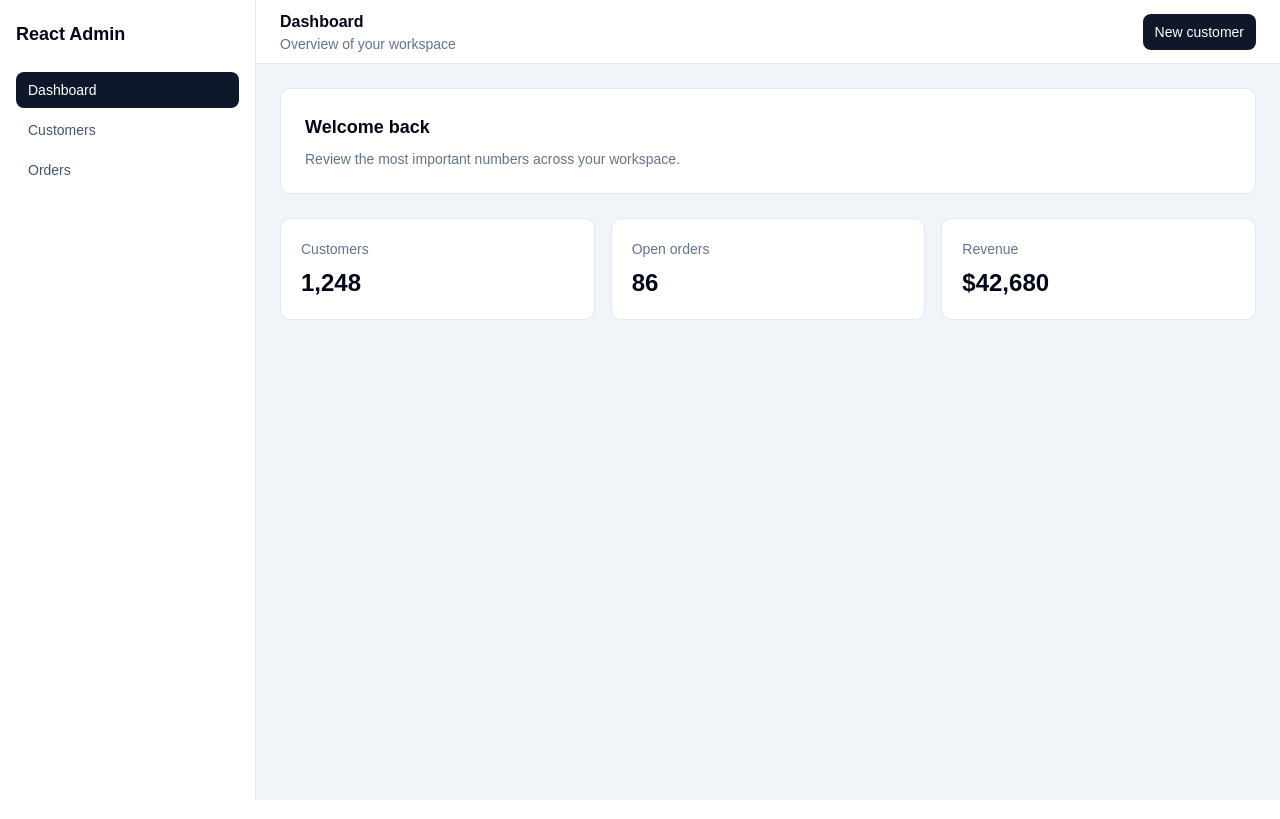
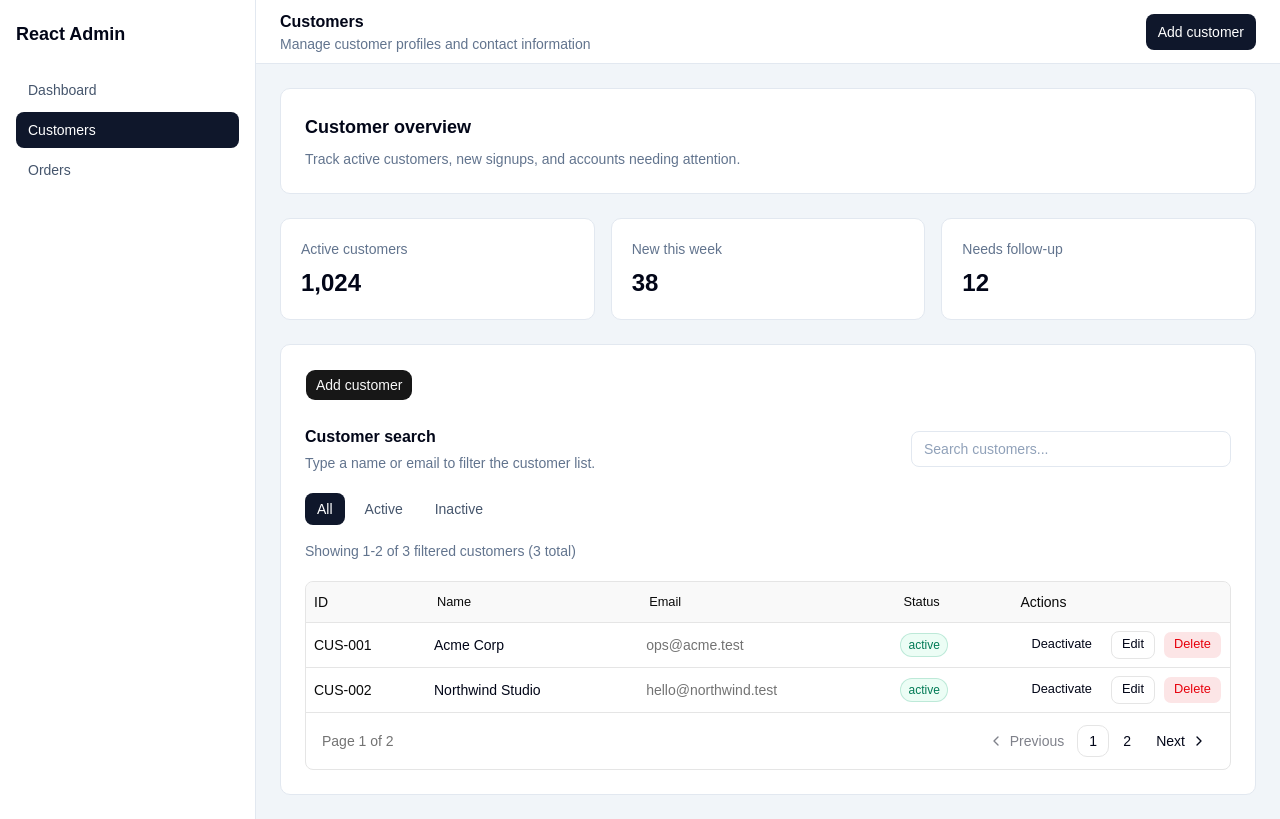
Before and after one commit to yy1234/react-admin-study, a React (Vite) app: page /customers in a window 1280 px wide. Built offline with nearby package versions, Linux system fonts and the light colour scheme.

Commit message:
完成第八阶段并接入基础路由

```diff
--- a/package.json
+++ b/package.json
@@ -23,6 +23,7 @@
     "react": "^19.2.7",
     "react-dom": "^19.2.7",
     "react-hook-form": "^7.81.0",
+    "react-router": "^8.2.0",
     "shadcn": "^4.12.0",
     "sonner": "^2.0.7",
     "tailwind-merge": "^3.6.0",
--- a/src/App.tsx
+++ b/src/App.tsx
@@ -1,44 +1,47 @@
-import { useState } from 'react'
+import { Outlet, useLocation } from 'react-router'
 import { Header } from './components/layout/Header'
 import { Sidebar } from './components/layout/Sidebar'
 import { Toaster } from './components/shadcn-ui/sonner'
-import { ContentPage } from './pages/ContentPage'
-
-type PageKey = 'dashboard' | 'customers' | 'orders'
 
 const pageTitles: Record<
-  PageKey,
+  string,
   {
     title: string
     description: string
     actionLabel: string
   }
 > = {
-  dashboard: {
+  '/dashboard': {
     title: 'Dashboard',
     description: 'Overview of your workspace',
     actionLabel: 'New customer',
   },
-  customers: {
+  '/customers': {
     title: 'Customers',
     description: 'Manage customer profiles and contact information',
     actionLabel: 'Add customer',
   },
-  orders: {
+  '/orders': {
     title: 'Orders',
     description: 'Track open orders and recent transactions',
     actionLabel: 'Create order',
   },
 }
 
+const notFoundPageTitle = {
+  title: 'Page not found',
+  description: 'The requested page does not exist',
+  actionLabel: 'React Admin',
+}
+
 function App() {
-  const [activePage, setActivePage] = useState<PageKey>('dashboard')
-  const currentPage = pageTitles[activePage]
+  const { pathname } = useLocation()
+  const currentPage = pageTitles[pathname] ?? notFoundPageTitle
 
   return (
     <div className="min-h-screen bg-slate-100 text-slate-950">
       <div className="flex min-h-screen">
-        <Sidebar activePage={activePage} onPageChange={setActivePage} />
+        <Sidebar />
 
         <div className="flex min-w-0 flex-1 flex-col">
           <Header
@@ -47,7 +50,7 @@ function App() {
             actionLabel={currentPage.actionLabel}
           />
 
-          <ContentPage activePage={activePage} />
+          <Outlet />
         </div>
       </div>
       <Toaster position="top-right" richColors />
--- a/src/components/customers/useCustomers.ts
+++ b/src/components/customers/useCustomers.ts
@@ -15,6 +15,7 @@ import {
 import type {
   Customer,
   CustomerListParams,
+  CustomerListResult,
   CustomerSortDirection,
   CustomerSortField,
   CustomerStatusFilter,
@@ -24,6 +25,32 @@ import type {
 const customersQueryKey = ['customers'] as const
 const emptyCustomers: Customer[] = []
 const pageSize = 2
+
+function toggleCustomerStatusInResult(
+  customerListResult: CustomerListResult | undefined,
+  customerId: string,
+): CustomerListResult | undefined {
+  if (customerListResult === undefined) {
+    return undefined
+  }
+
+  return {
+    ...customerListResult,
+    customers: customerListResult.customers.map((customer) => {
+      if (customer.id !== customerId) {
+        return customer
+      }
+
+      const nextStatus: Customer['status'] =
+        customer.status === 'active' ? 'inactive' : 'active'
+
+      return {
+        ...customer,
+        status: nextStatus,
+      }
+    }),
+  }
+}
 
 export function useCustomers() {
   const queryClient = useQueryClient()
@@ -78,7 +105,38 @@ export function useCustomers() {
 
   const toggleCustomerStatusMutation = useMutation({
     mutationFn: toggleCustomerStatusRequest,
-    onSuccess: async () => {
+    onMutate: async (customerId) => {
+      /*
+       onMutate   // 请求前，先改缓存
+  onError    // 请求失败，回滚缓存
+  onSettled  // 不管成功失败，最后重新拉一次
+  // */
+      await queryClient.cancelQueries({ queryKey: customersQueryKey })
+
+      const queryKey = [...customersQueryKey, customerListParams]
+      const previousCustomerListResult =
+        queryClient.getQueryData<CustomerListResult>(queryKey)
+
+      queryClient.setQueryData<CustomerListResult>(queryKey, (currentData) =>
+        toggleCustomerStatusInResult(currentData, customerId),
+      )
+
+      return {
+        previousCustomerListResult,
+        queryKey,
+      }
+    },
+    onError: (_error, _customerId, context) => {
+      if (context?.previousCustomerListResult === undefined) {
+        return
+      }
+
+      queryClient.setQueryData(
+        context.queryKey,
+        context.previousCustomerListResult,
+      )
+    },
+    onSettled: async () => {
       await queryClient.invalidateQueries({ queryKey: customersQueryKey })
     },
   })
--- a/src/components/layout/Sidebar.tsx
+++ b/src/components/layout/Sidebar.tsx
@@ -1,33 +1,33 @@
-import { Button } from '../ui/Button'
-
-type PageKey = 'dashboard' | 'customers' | 'orders'
-
-type SidebarProps = {
-  activePage: PageKey
-  onPageChange: (page: PageKey) => void
-}
+import { NavLink } from 'react-router'
+import { cn } from '../../lib/cn'
 
 const navItems = [
-  { key: 'dashboard', label: 'Dashboard' },
-  { key: 'customers', label: 'Customers' },
-  { key: 'orders', label: 'Orders' },
-] satisfies Array<{ key: PageKey; label: string }>
+  { to: '/dashboard', label: 'Dashboard' },
+  { to: '/customers', label: 'Customers' },
+  { to: '/orders', label: 'Orders' },
+]
 
-export function Sidebar({ activePage, onPageChange }: SidebarProps) {
+export function Sidebar() {
   return (
     <aside className="w-64 border-r border-slate-200 bg-white px-4 py-5">
       <div className="text-lg font-semibold">React Admin</div>
 
       <nav className="mt-6 space-y-1">
         {navItems.map((item) => (
-          <Button
-            key={item.key}
-            variant={item.key === activePage ? 'primary' : 'ghost'}
-            className="w-full justify-start"
-            onClick={() => onPageChange(item.key)}
+          <NavLink
+            key={item.to}
+            className={({ isActive }) =>
+              cn(
+                'flex h-9 items-center rounded-md px-3 text-sm font-medium transition-colors',
+                isActive
+                  ? 'bg-slate-900 text-white'
+                  : 'text-slate-600 hover:bg-slate-100 hover:text-slate-950',
+              )
+            }
+            to={item.to}
           >
             {item.label}
-          </Button>
+          </NavLink>
         ))}
       </nav>
     </aside>
--- a/src/main.tsx
+++ b/src/main.tsx
@@ -1,8 +1,9 @@
 import { StrictMode } from 'react'
 import { createRoot } from 'react-dom/client'
 import { QueryClient, QueryClientProvider } from '@tanstack/react-query'
+import { RouterProvider } from 'react-router'
 import './index.css'
-import App from './App.tsx'
+import { router } from './router'
 
 const queryClient = new QueryClient({
   defaultOptions: {
@@ -15,7 +16,7 @@ const queryClient = new QueryClient({
 createRoot(document.getElementById('root')!).render(
   <StrictMode>
     <QueryClientProvider client={queryClient}>
-      <App />
+      <RouterProvider router={router} />
     </QueryClientProvider>
   </StrictMode>,
 )
--- /dev/null
+++ b/src/pages/NotFoundPage.tsx
@@ -0,0 +1,22 @@
+import { Link } from 'react-router'
+import { Card } from '../components/ui/Card'
+
+export function NotFoundPage() {
+  return (
+    <main className="flex flex-1 items-center justify-center p-6">
+      <Card className="max-w-md text-center">
+        <p className="text-sm font-medium text-slate-500">404</p>
+        <h2 className="mt-2 text-lg font-semibold">Page not found</h2>
+        <p className="mt-2 text-sm text-slate-500">
+          The page you requested does not exist.
+        </p>
+        <Link
+          className="mt-5 inline-flex h-9 items-center justify-center rounded-md bg-slate-900 px-3 text-sm font-medium text-white hover:bg-slate-800"
+          to="/dashboard"
+        >
+          Back to dashboard
+        </Link>
+      </Card>
+    </main>
+  )
+}
--- /dev/null
+++ b/src/router.tsx
@@ -0,0 +1,33 @@
+import { Navigate, createBrowserRouter } from 'react-router'
+import App from './App'
+import { ContentPage } from './pages/ContentPage'
+import { NotFoundPage } from './pages/NotFoundPage'
+
+export const router = createBrowserRouter([
+  {
+    path: '/',
+    element: <App />,
+    children: [
+      {
+        index: true,
+        element: <Navigate replace to="/dashboard" />,
+      },
+      {
+        path: 'dashboard',
+        element: <ContentPage activePage="dashboard" />,
+      },
+      {
+        path: 'customers',
+        element: <ContentPage activePage="customers" />,
+      },
+      {
+        path: 'orders',
+        element: <ContentPage activePage="orders" />,
+      },
+      {
+        path: '*',
+        element: <NotFoundPage />,
+      },
+    ],
+  },
+])
```
Also changed, not shown: 2 other files (tests, documents, lock files or other folders).
